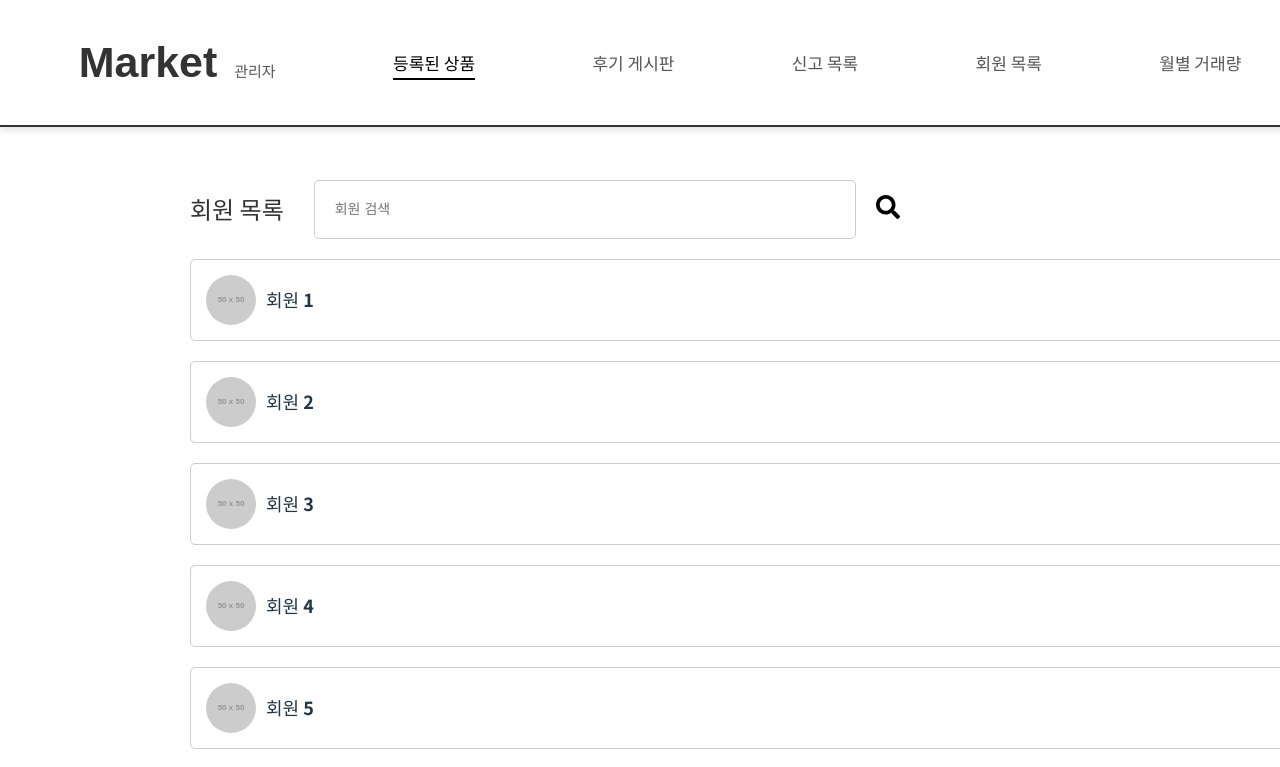
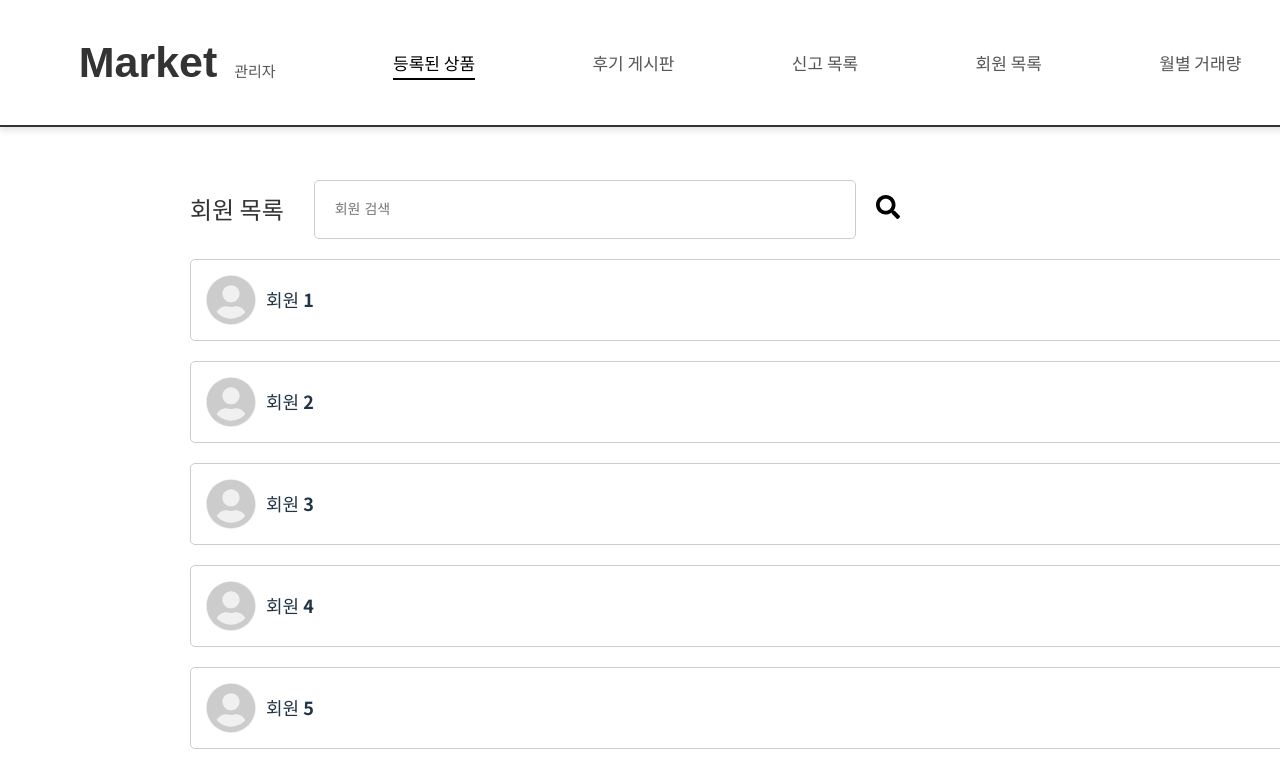
Before and after one commit to KW-DB-Project2/Frontend, a React (Vite) app: page /admin/user-list in a window 1280 px wide. Shown: the top 767 px of the page. Built offline with nearby package versions, Linux system fonts and the light colour scheme; no server answers; a web font is replaced by a local one.

Commit message:
test product design

```diff
--- a/src/adminpages/UserList.jsx
+++ b/src/adminpages/UserList.jsx
@@ -1,19 +1,19 @@
 import React, { useState } from 'react';
 import styled from 'styled-components';
-import { FaSearch } from 'react-icons/fa';
+import { FaSearch, FaUserCircle } from 'react-icons/fa'; // Profile Icon으로 FaUserCircle 사용
 
 // 더미 데이터 배열
 const users = [
-  { id: 1, name: '회원 1', image: 'https://via.placeholder.com/50' },
-  { id: 2, name: '회원 2', image: 'https://via.placeholder.com/50' },
-  { id: 3, name: '회원 3', image: 'https://via.placeholder.com/50' },
-  { id: 4, name: '회원 4', image: 'https://via.placeholder.com/50' },
-  { id: 5, name: '회원 5', image: 'https://via.placeholder.com/50' },
-  { id: 6, name: '회원 6', image: 'https://via.placeholder.com/50' },
-  { id: 3, name: '회원 3', image: 'https://via.placeholder.com/50' },
-  { id: 4, name: '회원 4', image: 'https://via.placeholder.com/50' },
-  { id: 5, name: '회원 5', image: 'https://via.placeholder.com/50' },
-  { id: 6, name: '회원 6', image: 'https://via.placeholder.com/50' },
+  { id: 1, name: '회원 1' },
+  { id: 2, name: '회원 2' },
+  { id: 3, name: '회원 3' },
+  { id: 4, name: '회원 4' },
+  { id: 5, name: '회원 5' },
+  { id: 6, name: '회원 6' },
+  { id: 3, name: '회원 3' },
+  { id: 4, name: '회원 4' },
+  { id: 5, name: '회원 5' },
+  { id: 6, name: '회원 6' },
 ];
 
 function UserList() {
@@ -42,7 +42,9 @@ function UserList() {
         {filteredUsers.map((user) => (
           <UserRow key={user.id}>
             <UserProfile>
-              <UserImage src={user.image} alt="Profile" />
+              <ProfileIcon>
+                <FaUserCircle size={50} color="#ccc" />
+              </ProfileIcon>
               <UserName>{user.name}</UserName>
             </UserProfile>
             <ActionButtons>
@@ -63,6 +65,7 @@ const Container = styled.div`
   padding: 20px 40px;
   width: 1500px;
 `;
+
 const Title = styled.h1`
   font-size: 24px;
   color: #333;
@@ -82,7 +85,6 @@ const SearchInput = styled.input`
   font-size: 14px;
   border: 1px solid #ccc;
   border-radius: 5px;
-  item-self: flex-end;
 `;
 
 const SearchButton = styled.button`
@@ -116,11 +118,15 @@ const UserProfile = styled.div`
   align-items: center;
 `;
 
-const UserImage = styled.img`
+const ProfileIcon = styled.div`
   width: 50px;
   height: 50px;
+  margin-right: 10px;
+  display: flex;
+  justify-content: center;
+  align-items: center;
   border-radius: 50%;
-  margin-right: 10px;
+  background-color: #f0f0f0;
 `;
 
 const UserName = styled.div`
--- a/src/navbar/AdminNavbar.jsx
+++ b/src/navbar/AdminNavbar.jsx
@@ -1,21 +1,52 @@
-import React from 'react';
+import React, { useState } from 'react';
 import styled from 'styled-components';
 import { Link } from 'react-router-dom';
 
 function AdminNavbar() {
+  // 선택된 버튼 상태 관리
+  const [activeItem, setActiveItem] = useState('/admin/Product-List');
+
   return (
     <NavbarContainer>
       <MarketName to="/">
         Market <AdminText>관리자</AdminText>
       </MarketName>
-      {/* MarketName 추가 */}
-      <NavbarItem to="/admin/Product-List" active>
+
+      <NavbarItem
+        to="/admin/Product-List"
+        active={activeItem === '/admin/Product-List'}
+        onClick={() => setActiveItem('/admin/Product-List')}
+      >
         등록된 상품
       </NavbarItem>
-      <NavbarItem to="/admin/review-list">후기 게시판</NavbarItem>
-      <NavbarItem to="/admin/product-reports">신고 목록</NavbarItem>
-      <NavbarItem to="/admin/user-list">회원 목록</NavbarItem>
-      <NavbarItem to="/admin/sales-volume">월별 거래량</NavbarItem>
+      <NavbarItem
+        to="/admin/review-list"
+        active={activeItem === '/admin/review-list'}
+        onClick={() => setActiveItem('/admin/review-list')}
+      >
+        후기 게시판
+      </NavbarItem>
+      <NavbarItem
+        to="/admin/product-reports"
+        active={activeItem === '/admin/product-reports'}
+        onClick={() => setActiveItem('/admin/product-reports')}
+      >
+        신고 목록
+      </NavbarItem>
+      <NavbarItem
+        to="/admin/user-list"
+        active={activeItem === '/admin/user-list'}
+        onClick={() => setActiveItem('/admin/user-list')}
+      >
+        회원 목록
+      </NavbarItem>
+      <NavbarItem
+        to="/admin/sales-volume"
+        active={activeItem === '/admin/sales-volume'}
+        onClick={() => setActiveItem('/admin/sales-volume')}
+      >
+        월별 거래량
+      </NavbarItem>
     </NavbarContainer>
   );
 }
@@ -27,11 +58,11 @@ const NavbarContainer = styled.nav`
   background-color: white;
   padding: 30px 20px;
   border-bottom: 2px solid #333;
-  width: 100%; /* 화면 전체 너비 */
-  position: fixed; /* 화면 상단에 고정 */
-  top: 0; /* 상단에서 0px */
-  z-index: 1000; /* 다른 요소보다 위에 표시 */
-  box-shadow: 0px 4px 6px rgba(0, 0, 0, 0.1); /* 그림자 효과 */
+  width: 100%;
+  position: fixed;
+  top: 0;
+  z-index: 1000;
+  box-shadow: 0px 4px 6px rgba(0, 0, 0, 0.1);
 `;
 
 const MarketName = styled(Link)`
@@ -48,8 +79,8 @@ const MarketName = styled(Link)`
 `;
 
 const AdminText = styled.span`
-  font-size: 15px; /* 관리자 폰트 크기 */
-  margin-left: 5px; /* Market과의 간격을 조정 */
+  font-size: 15px;
+  margin-left: 5px;
   font-weight: 600;
   color: #555;
 `;
--- a/src/userpages/Product.jsx
+++ b/src/userpages/Product.jsx
@@ -156,6 +156,11 @@ function Product() {
               value={searchKeyword}
               onChange={handleSearchChange}
               placeholder="리뷰 검색어를 입력하세요..."
+              onKeyDown={(e) => {
+                if (e.key === 'Enter') {
+                  handleSearchClick();
+                }
+              }}
             />
             <SearchButton onClick={handleSearchClick}>
               <FaSearch size={23} color="#333" />
@@ -173,7 +178,7 @@ function Product() {
             <BoardItem key={index}>
               <BoardUser>
                 <ProfileIcon />
-                {user.name}
+                {user.id}
               </BoardUser>
 
               <BottomBar />
```
